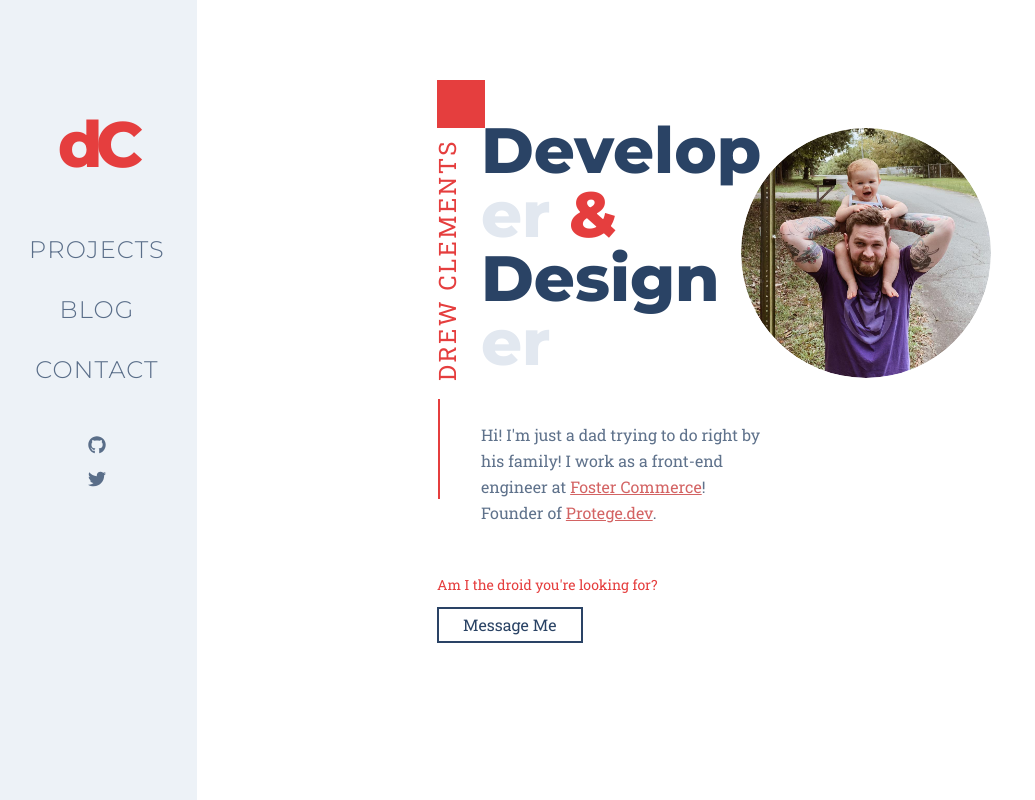
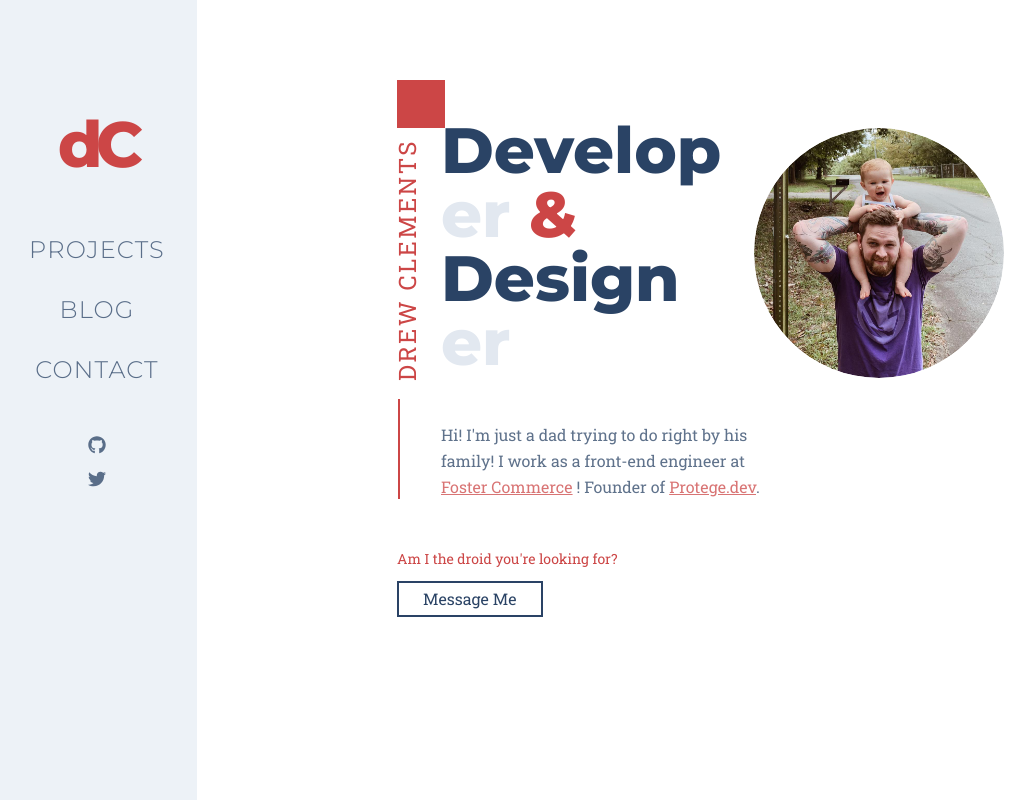
Before and after one commit to drewclem/drewclem.github.io, a Vue app: page / in a window 1280 px wide. Shown: the whole page, without its empty margins (3-1038 px from the left). Built offline with nearby package versions, Linux system fonts and the light colour scheme.

Commit message:
inched a little bit forward

```diff
--- a/src/App.vue
+++ b/src/App.vue
@@ -2,7 +2,7 @@
   <div class="text-blue-900 font-body" id="app">
     <GlobalHeader />
 
-    <main class="mt-24 lg:mt-20 flex px-4 lg:px-0">
+    <main class="flex px-4 mt-24 lg:mt-20 lg:px-0">
       <router-view />
     </main>
   </div>
@@ -35,7 +35,7 @@ header {
 
   main div {
     margin: 0 auto;
-    max-width: 600px;
+    max-width: 680px;
   }
 }
 </style>
--- a/src/components/base/BaseHeadingH1.vue
+++ b/src/components/base/BaseHeadingH1.vue
@@ -1,6 +1,6 @@
 <template>
   <div class="relative">
-    <div class="w-4 h-4 lg:w-6 lg:h-6 bg-red-600 absolute"></div>
+    <div class="w-4 h-4 lg:w-6 lg:h-6 bg-red-500 absolute"></div>
     <h1
       class="text-3xl lg:text-4xl font-display font-bold ml-4 pt-1 lg:ml-6 lg:pt-3 mb-8"
     >
--- a/src/components/global/GlobalHeader.vue
+++ b/src/components/global/GlobalHeader.vue
@@ -8,7 +8,7 @@
     >
       <router-link
         to="/"
-        class="font-display font-black text-red-600 text-4xl md:text-6xl md:text-center mb-0 md:mb-8"
+        class="font-display font-black text-red-500 text-4xl md:text-6xl md:text-center mb-0 md:mb-8"
       >
         dC
       </router-link>
--- a/src/components/global/GlobalHeaderNav.vue
+++ b/src/components/global/GlobalHeaderNav.vue
@@ -1,23 +1,23 @@
 <template>
   <nav>
-    <ul class="font-display font-light uppercase text-center">
-      <li class="text-lg md:text-2xl tracking-wider mb-6">
+    <ul class="font-light text-center uppercase font-display">
+      <li class="mb-6 text-lg tracking-wider md:text-2xl">
         <router-link
-          class="opacity-75 hover:opacity-100 hover:font-medium transition ease-in-out duration-150"
+          class="transition duration-150 ease-in-out opacity-75 hover:opacity-100 hover:font-medium"
           to="/projects"
           >Projects</router-link
         >
       </li>
-      <li class="text-lg md:text-2xl tracking-wider mb-6">
+      <li class="mb-6 text-lg tracking-wider md:text-2xl">
         <router-link
-          class="opacity-75 hover:opacity-100 hover:font-medium transition ease-in-out duration-150"
+          class="transition duration-150 ease-in-out opacity-75 hover:opacity-100 hover:font-medium"
           to="/blog"
           >Blog</router-link
         >
       </li>
-      <li class="text-lg md:text-2xl tracking-wider mb-6">
+      <li class="mb-6 text-lg tracking-wider md:text-2xl">
         <router-link
-          class="opacity-75 hover:opacity-100 hover:font-medium transition ease-in-out duration-150"
+          class="transition duration-150 ease-in-out opacity-75 hover:opacity-100 hover:font-medium"
           to="/contact"
           >Contact</router-link
         >
@@ -32,9 +32,9 @@ export default {
 };
 </script>
 
-<style scoped>
+<style lang="postcss" scoped>
 .router-link-active {
-  @apply bg-red-600 text-white font-bold opacity-100
+  @apply bg-red-500 text-white font-bold opacity-100
     px-3 py-1;
 }
 </style>
--- a/src/views/Home.vue
+++ b/src/views/Home.vue
@@ -1,29 +1,31 @@
 <template>
   <div>
-    <div class="md:flex flex-row">
-      <div class="w-3/4 lg:w-2/3 relative">
-        <div class="w-12 h-12 bg-red-600 hidden md:block absolute"></div>
+    <div class="flex-row md:flex">
+      <div class="relative w-3/4 lg:w-2/3">
+        <div class="absolute hidden w-12 h-12 bg-red-500 md:block"></div>
 
         <p
-          class="hero-name hidden md:block text-2xl text-red-600 uppercase tracking-widest mb-6 transform -rotate-90"
+          class="hidden mb-6 text-2xl tracking-widest text-red-500 uppercase transform -rotate-90 hero-name md:block"
         >
           Drew Clements
         </p>
 
         <div
-          class="hero-redaccent-left border-t-2 border-red-600 absolute transform -rotate-90"
+          class="absolute transform -rotate-90 border-t-2 border-red-500 hero-redaccent-left"
         ></div>
 
         <div class="hero-lockup">
-          <h1 class="font-display font-black text-6xl leading-none -mt-3 mb-12">
-            Develop<br /><span class="text-gray-300">er</span>
-            <span class="text-red-600"> &amp;</span><br />Design<br /><span
+          <h1 class="mb-12 -mt-3 text-6xl font-black leading-none font-display">
+            Develop<br />
+            <span class="text-gray-300">er</span>
+            <span class="text-red-500"> &amp;</span><br />Design<br /><span
               class="text-gray-300"
-              >er</span
             >
+              er
+            </span>
           </h1>
 
-          <p class="text-blue-900 opacity-75 md:w-4/5 leading-relaxed">
+          <p class="leading-relaxed text-blue-900 opacity-75 md:w-4/5">
             Hi! I'm just a dad trying to do right by his family! I work as a
             front-end engineer at
 
@@ -32,7 +34,8 @@
               target="_blank"
               rel="noopener no referrer"
               >Foster Commerce</a
-            >! Founder of
+            >
+            ! Founder of
             <a
               href="https://protege.dev"
               target="_blank"
@@ -42,12 +45,12 @@
           </p>
         </div>
       </div>
-      <div class="w-3/4 lg:w-1/3 lg:-ml-24 mt-12">
+      <div class="w-3/4 mt-12 lg:w-1/3 lg:-ml-24">
         <BaseCarousel :slides="images" type="image" class="hidden md:block" />
       </div>
     </div>
 
-    <p class="text-sm text-red-600 mt-12 mb-3">
+    <p class="mt-12 mb-3 text-sm text-red-500">
       Am I the droid you're looking for?
     </p>
     <button class="btn">
@@ -110,7 +113,7 @@ export default {
 
 <style lang="postcss" scoped>
 .hero-lockup a {
-  @apply text-red-700 underline;
+  @apply text-red-500 underline;
 }
 
 @media (min-width: 768px) {
--- a/src/views/Projects.vue
+++ b/src/views/Projects.vue
@@ -6,24 +6,24 @@
       <ul>
         <li v-for="project in projects" :key="project.id" class="mb-12">
           <h2
-            class="text-xl lg:text-2xl font-display font-bold text-red-600 mb-4"
+            class="mb-4 text-xl font-bold text-red-500 lg:text-2xl font-display"
           >
             {{ project.title }}
           </h2>
 
-          <p class="opacity-75 mb-4 text-sm lg:text-base">
+          <p class="mb-4 text-sm opacity-75 lg:text-base">
             {{ project.description }}
           </p>
 
-          <ul class="list-disc opacity-75 ml-5 mb-6 text-sm lg:text-base">
+          <ul class="mb-6 ml-5 text-sm list-disc opacity-75 lg:text-base">
             <li v-for="item in project.tech" :key="item.index">{{ item }}</li>
           </ul>
 
           <div class="flex items-center">
-            <button class="btn mr-6">
-              <a :href="project.url" target="_blank" rel="noopener noreferrer"
-                >Visit</a
-              >
+            <button class="mr-6 btn">
+              <a :href="project.url" target="_blank" rel="noopener noreferrer">
+                Visit
+              </a>
             </button>
             <a :href="project.github" target="_blank" rel="noopener noreferrer">
               <Github />
--- a/tailwind.config.js
+++ b/tailwind.config.js
@@ -7,9 +7,24 @@ module.exports = {
     content: ["./public/**/*.html", "./src/**/*.vue"],
   },
   theme: {
-    fontFamily: {
-      display: ["Montserrat", "sans-serif"],
-      body: ["Roboto slab", "sans-serif"],
+    extend: {
+      fontFamily: {
+        display: ["Montserrat", "sans-serif"],
+        body: ["Roboto slab", "sans-serif"],
+      },
+      colors: {
+        red: {
+          100: "#e09090",
+          200: "#db7e7e",
+          300: "#d66b6b",
+          400: "#da5959",
+          500: "#cc4646",
+          600: "#b83f3f",
+          700: "#a33838",
+          800: "#8f3131",
+          900: "#7a2a2a",
+        },
+      },
     },
   },
   variants: {},
```
